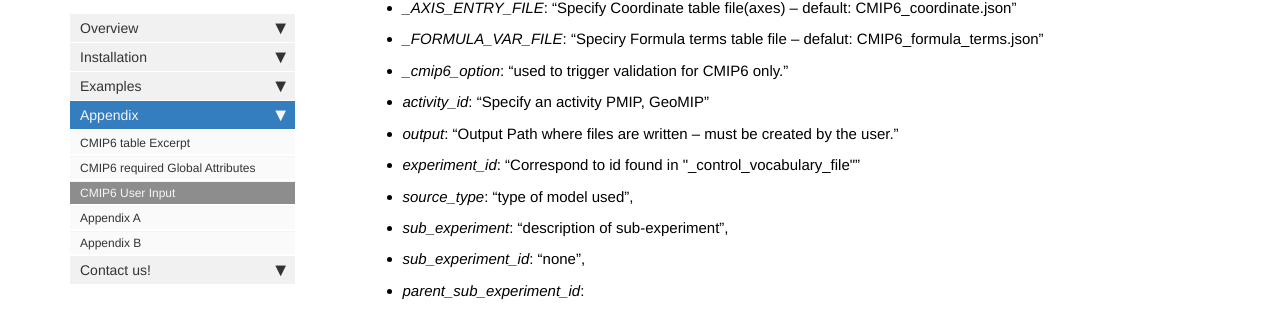
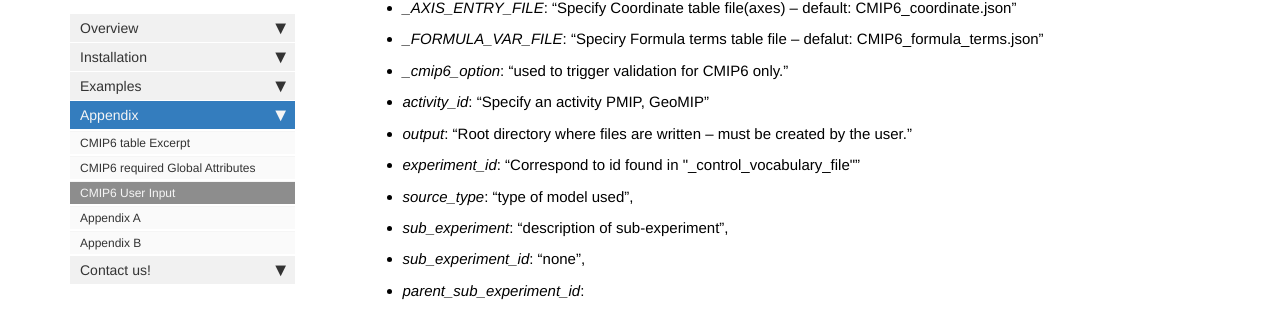
Before and after one commit to mauzey1/cmor3_documentation, a Jekyll site: the page built from mydoc/mydoc_cmip6_user_input.md, in a window 1280 px wide and 900 px high, scrolled down 383 px. Shown: the part 135-449 px from the top of the window. Built offline with Jekyll 4.4.1, drawn with Linux system fonts in a browser that asks for light colours; nearby versions of some CDN libraries; comment, search, counter and statistics services are not loaded.

Commit message:
Fix Output Path to Root Path

```diff
--- a/mydoc/mydoc_cmip6_user_input.md
+++ b/mydoc/mydoc_cmip6_user_input.md
@@ -25,7 +25,7 @@ permalink: /mydoc_cmip6_user_input/
 
 * *activity_id*:             "Specify an activity PMIP, GeoMIP"
 
-* *output*:                  "Output Path where files are written -- must be created by the user."
+* *output*:                  "Root directory where files are written -- must be created by the user."
 
 * *experiment_id*:           "Correspond to id found in \"_control_vocabulary_file\""
 
```
